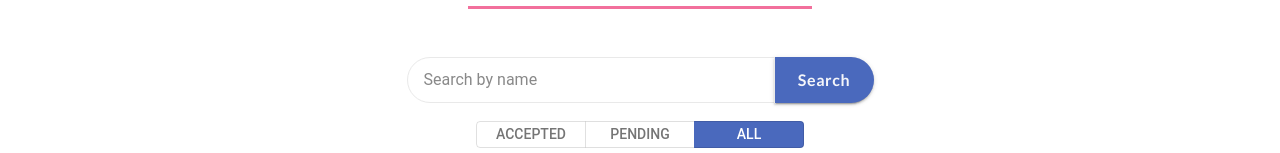
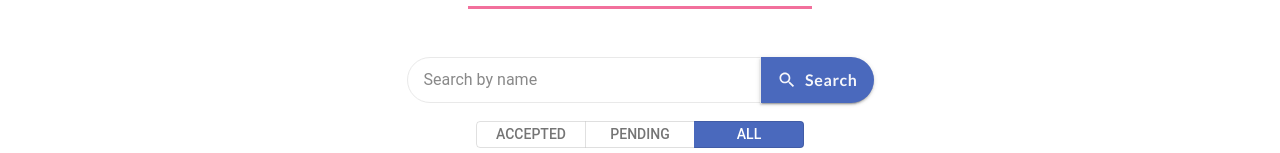
Before and after one commit to konat1993/cc-friends-app, a React (Create React App) app: page /friends in a window 1280 px wide. Shown: the part 167-320 px from the top of the page. Built offline with nearby package versions, Linux system fonts and the light colour scheme.

Commit message:
Search Icon added, input focus removed

```diff
--- a/src/components/SearchInput/searchInputSx.js
+++ b/src/components/SearchInput/searchInputSx.js
@@ -28,14 +28,21 @@ const searchInputSx = {
         position: "absolute",
         top: 0,
         right: 0,
-        minWidth: { xs: "85px", sm: "100px" },
+        minWidth: { xs: "50px", sm: "100px" },
         height: "100%",
         borderRadius: "100px",
         borderLeft: "1px solid #E9E9E9",
         borderTopLeftRadius: 0,
         borderBottomLeftRadius: 0,
         fontSize: { xs: "0.9rem", sm: "1rem" },
-        letterSpacing: "0.6px"
+        letterSpacing: "0.6px",
+        "& .MuiButton-startIcon": {
+            display: { xs: "inherit", sm: "inherit" },
+            ml: { xs: 0.5, sm: 0 }
+        },
+        "& .MuiBox-root": {
+            display: { xs: "none", sm: "inherit" }
+        }
     }
 }
 
--- a/src/pages/Friends/Friends.js
+++ b/src/pages/Friends/Friends.js
@@ -9,6 +9,7 @@ import {
     ToggleButtonGroup,
     Typography
 } from "@mui/material"
+import SearchIcon from "@mui/icons-material/Search";
 import SearchInput from "../../components/SearchInput"
 import FriendList from "../../components/FriendList/FriendList"
 import friendsSx from "./friendsSx"
@@ -51,10 +52,10 @@ const Friends = () => {
                             color="deepOcean"
                             variant="contained"
                             type="submit"
+                            startIcon={<SearchIcon />}
                             sx={searchInputSx.submitBtn}
-                            onClick={() => searchInputRef.current.focus()}
                         >
-                            Search
+                            <Box component="span">Search</Box>
                         </Button>
                     </Box>
                 </SearchInput>
```
